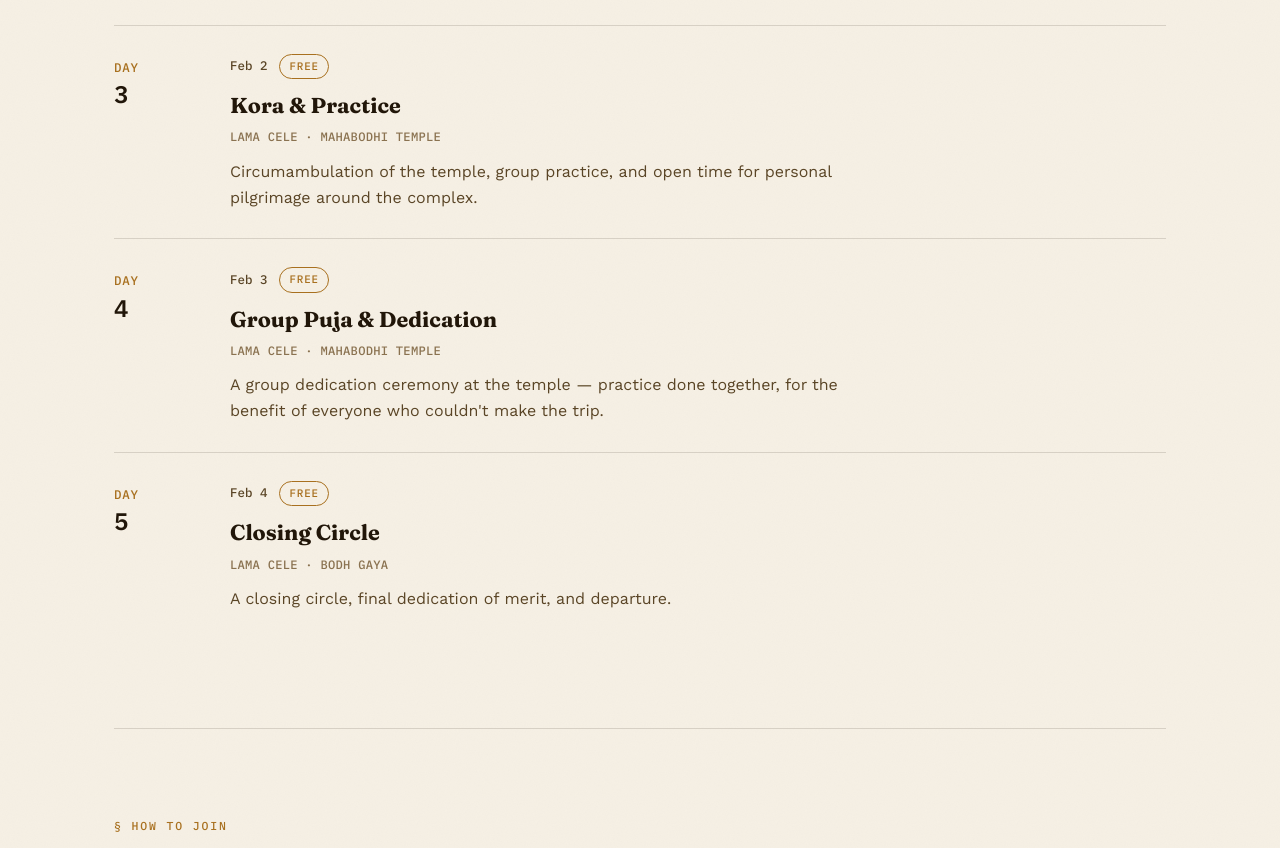
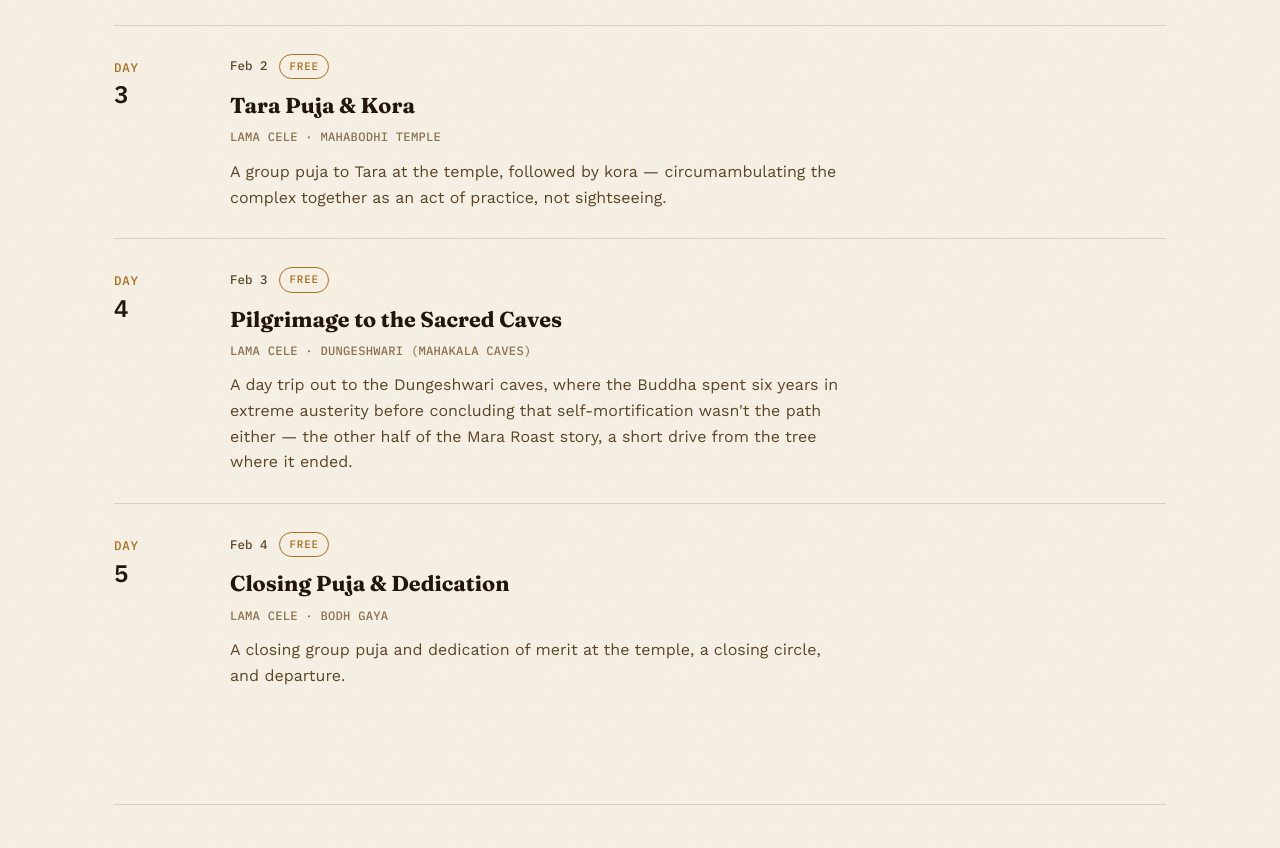
Before and after one commit to Dingirfecho/mara-roast-site, a plain HTML site: page bodhgaya/index.html in a window 1280 px wide. Shown: the part 2643-3491 px from the top of the page. Drawn offline with nearby package versions, Linux system fonts and the light colour scheme.

Commit message:
Bodhgaya schedule: add Tara puja and Dungeshwari caves pilgrimage

```diff
--- a/bodhgaya/index.html
+++ b/bodhgaya/index.html
@@ -328,9 +328,9 @@
         <div class="tl-date">DAY<b>3</b></div>
         <div>
           <div class="tl-meta"><span class="tl-time">Feb 2</span><span class="tag tag-free">FREE</span></div>
-          <h3>Kora &amp; Practice</h3>
+          <h3>Tara Puja &amp; Kora</h3>
           <p class="tl-teacher">LAMA CELE · MAHABODHI TEMPLE</p>
-          <p class="desc">Circumambulation of the temple, group practice, and open time for personal pilgrimage around the complex.</p>
+          <p class="desc">A group puja to Tara at the temple, followed by kora — circumambulating the complex together as an act of practice, not sightseeing.</p>
         </div>
       </li>
 
@@ -338,9 +338,9 @@
         <div class="tl-date">DAY<b>4</b></div>
         <div>
           <div class="tl-meta"><span class="tl-time">Feb 3</span><span class="tag tag-free">FREE</span></div>
-          <h3>Group Puja &amp; Dedication</h3>
-          <p class="tl-teacher">LAMA CELE · MAHABODHI TEMPLE</p>
-          <p class="desc">A group dedication ceremony at the temple — practice done together, for the benefit of everyone who couldn't make the trip.</p>
+          <h3>Pilgrimage to the Sacred Caves</h3>
+          <p class="tl-teacher">LAMA CELE · DUNGESHWARI (MAHAKALA CAVES)</p>
+          <p class="desc">A day trip out to the Dungeshwari caves, where the Buddha spent six years in extreme austerity before concluding that self-mortification wasn't the path either — the other half of the Mara Roast story, a short drive from the tree where it ended.</p>
         </div>
       </li>
 
@@ -348,9 +348,9 @@
         <div class="tl-date">DAY<b>5</b></div>
         <div>
           <div class="tl-meta"><span class="tl-time">Feb 4</span><span class="tag tag-free">FREE</span></div>
-          <h3>Closing Circle</h3>
+          <h3>Closing Puja &amp; Dedication</h3>
           <p class="tl-teacher">LAMA CELE · BODH GAYA</p>
-          <p class="desc">A closing circle, final dedication of merit, and departure.</p>
+          <p class="desc">A closing group puja and dedication of merit at the temple, a closing circle, and departure.</p>
         </div>
       </li>
 
```
